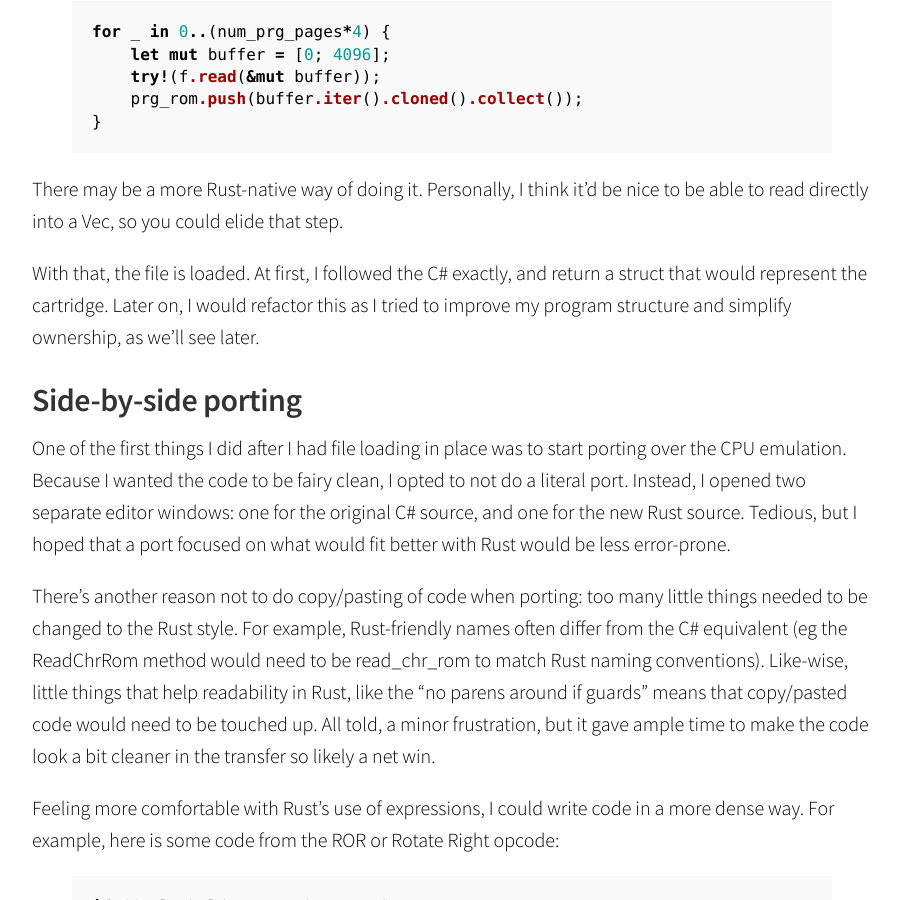
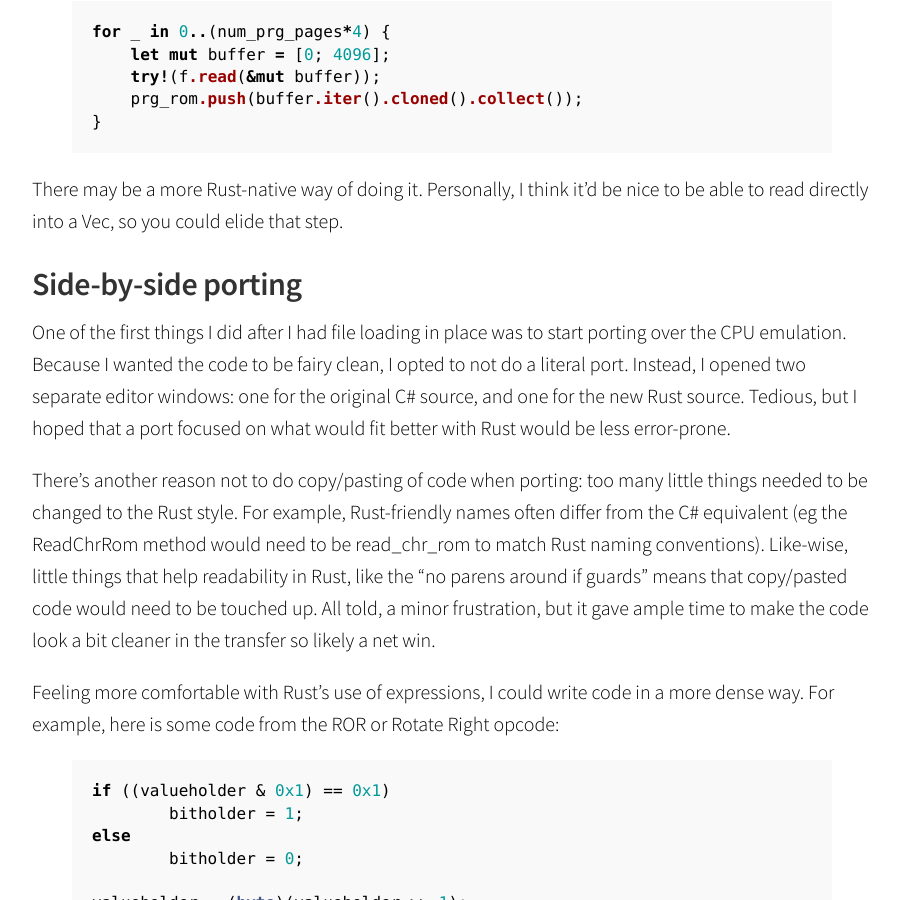
Before and after one commit to sophiajt/jntrnr.github.io, a Jekyll site: the page built from _posts/2015-11-20-convert-csharp-to-rust.md, in a window 1280 px wide and 900 px high, scrolled down 1973 px. Shown: the whole window, without its empty margins (188-1088 px from the left). Built offline with Jekyll 4.4.1, drawn with Linux system fonts in a browser that asks for light colours; Markdown is read by kramdown in place of the engine named in the settings.

Commit message:
Update 2015-11-20-convert-csharp-to-rust.md

```diff
--- a/_posts/2015-11-20-convert-csharp-to-rust.md
+++ b/_posts/2015-11-20-convert-csharp-to-rust.md
@@ -54,8 +54,6 @@ for _ in 0..(num_prg_pages*4) {
 {% endhighlight %}
 
 There may be a more Rust-native way of doing it.  Personally, I think it'd be nice to be able to read directly into a Vec, so you could elide that step.
-
-With that, the file is loaded.  At first, I followed the C# exactly, and return a struct that would represent the cartridge.  Later on, I would refactor this as I tried to improve my program structure and simplify ownership, as we'll see later.
 
 ## Side-by-side porting
 
```
